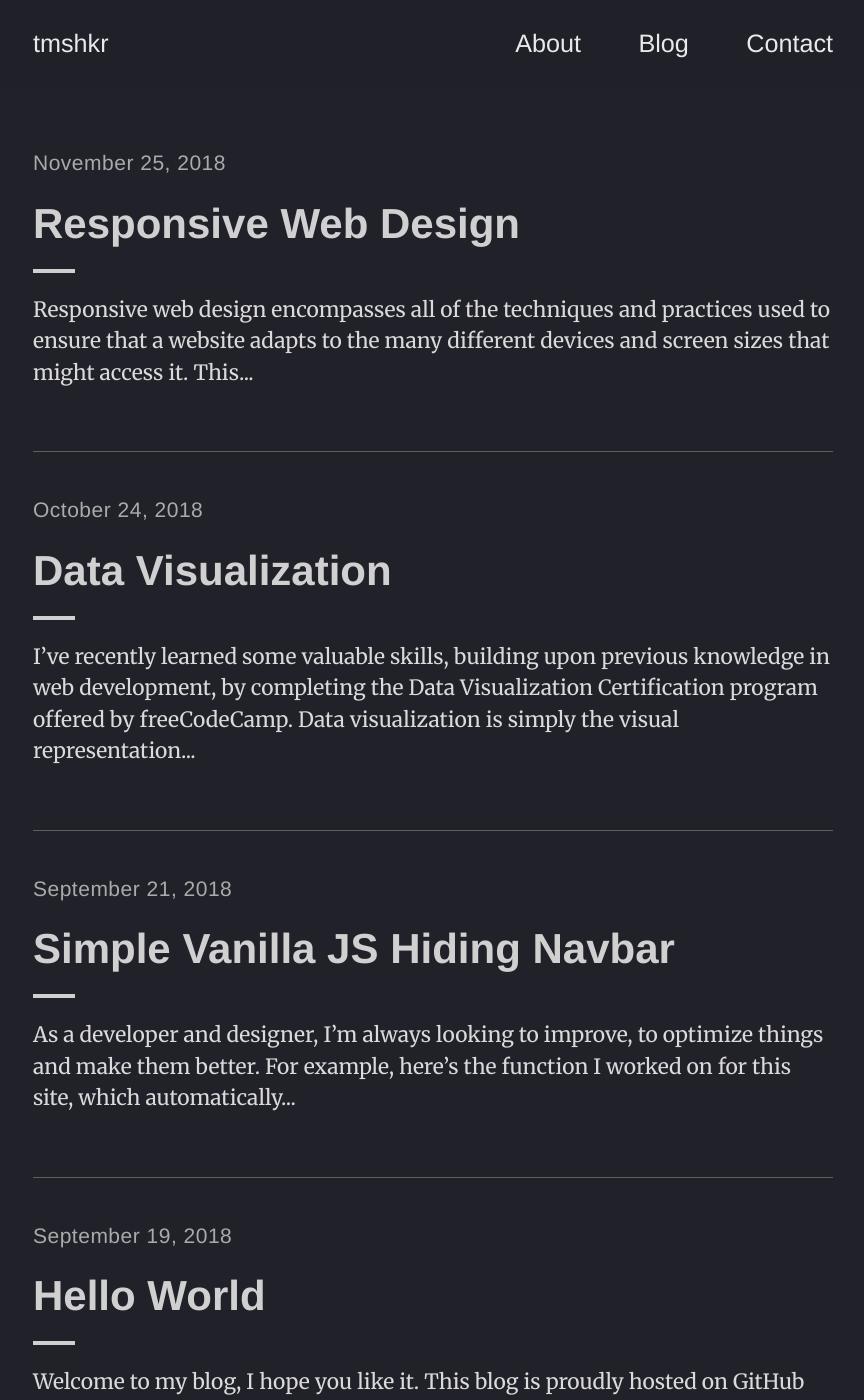
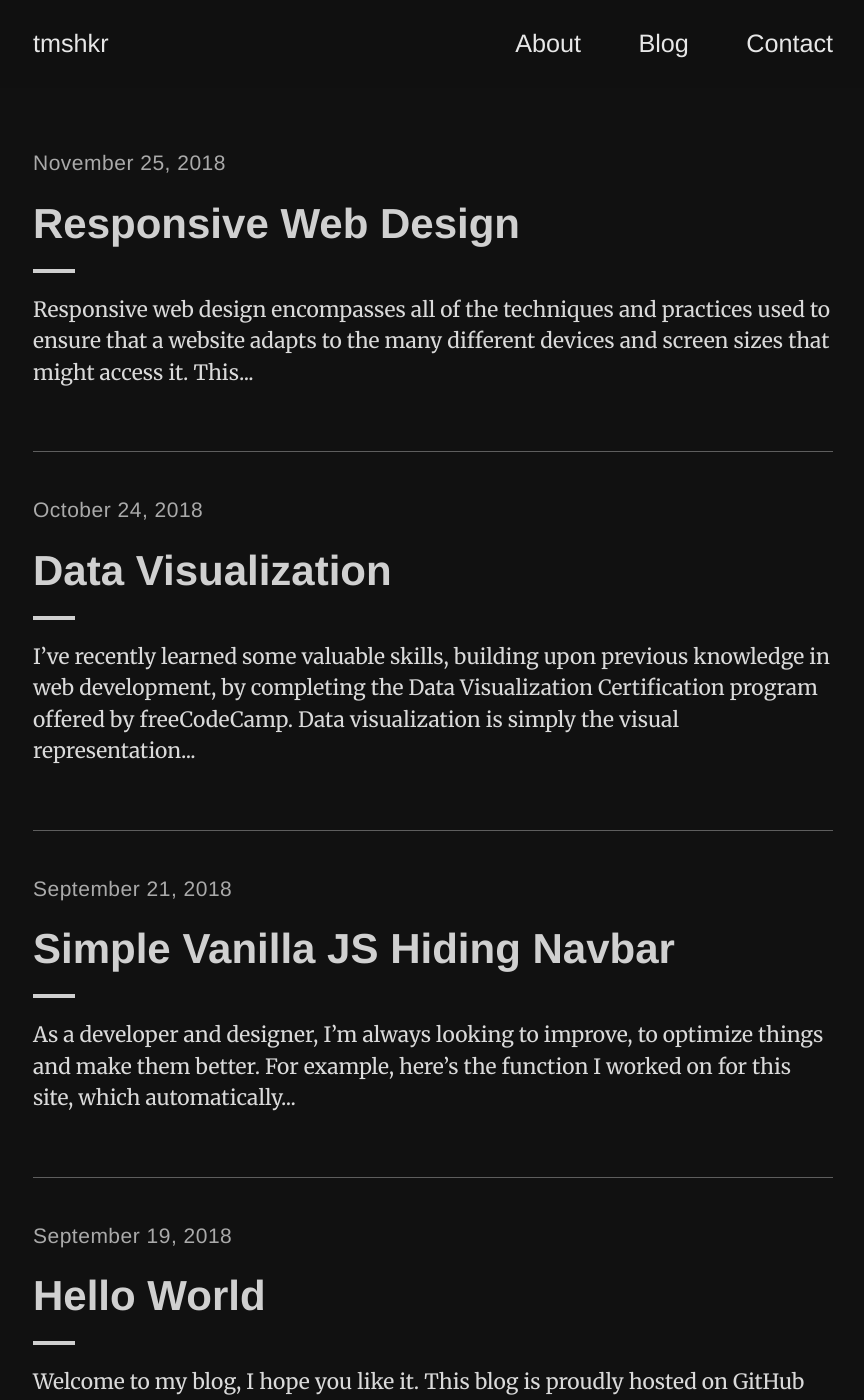
Before and after one commit to tmshkr/tmshkr.github.io, a Jekyll site: the page built from index.html, in a window 1280 px wide and 1400 px high. Shown: the whole window, without its empty margins (207-1071 px from the left). Built offline with Jekyll 4.4.1, drawn with Linux system fonts in a browser that asks for light colours; nearby versions of some CDN libraries; the list of posts is cut into pages by our own code.

Commit message:
Update style

```diff
--- a/_sass/partials/_variables.scss
+++ b/_sass/partials/_variables.scss
@@ -1,5 +1,5 @@
 // Colors
-$background-color: #21212a;
+$background-color: #111;
 $default-color: #dadada;
 $default-shade: #d0d0d0;
 $default-tint: #aaa;
```
